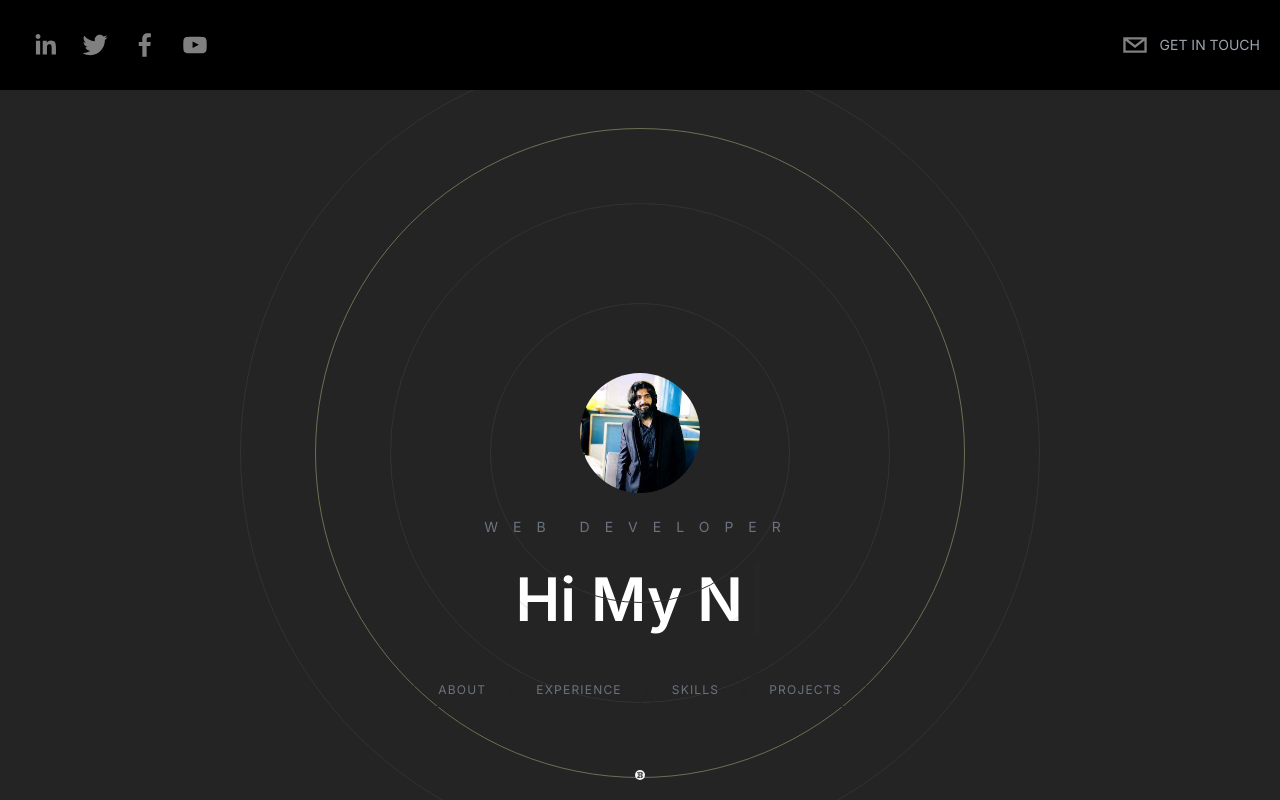
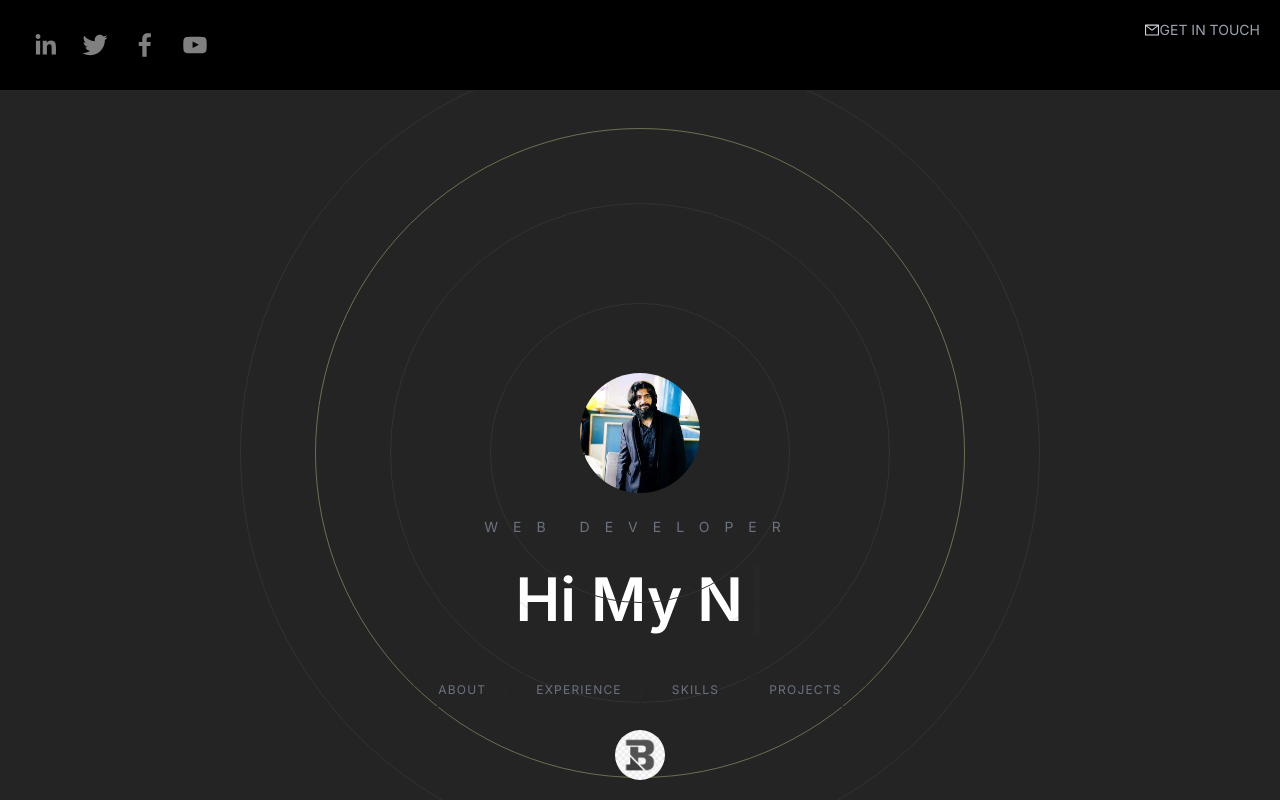
Before and after one commit to bilawal316/CODSOFT, a Next.js app: page / in a window 1280 px wide. Built offline with nearby package versions, Linux system fonts and the light colour scheme.

Commit message:
modified app/components/Footer/footer, app/components/header/header, app/page, package.jason

```diff
--- a/app/components/Footer/footer.js
+++ b/app/components/Footer/footer.js
@@ -12,8 +12,8 @@ const Footer = () => {
             className="rounded-full filter grayscale hover:grayscale-0 cursor-pointer"
             src="/logo.png"
             alt=""
-            width={10}
-            height={10}
+            width={50}
+            height={50}
           />
         </div>
       </Link>
--- a/app/components/header/header.js
+++ b/app/components/header/header.js
@@ -3,6 +3,7 @@ import React from "react";
 import { SocialIcon } from "react-social-icons";
 import { motion } from "framer-motion";
 import Link from "next/link";
+import { AiOutlineMail } from "react-icons/ai";
 
 const Header = () => {
   return (
@@ -39,7 +40,7 @@ const Header = () => {
             transition={{ duration: 1.5 }}
             className="flex flex-row items-center text-gray-300 cursor-pointer"
           >
-            <SocialIcon className="cursor-pointer" network="email" fgColor="gray" bgColor="transparent" />
+            <AiOutlineMail />
             <p className="uppercase hidden md:inline-flex text-sm text-gray-400">Get in Touch</p>
           </motion.div>
         </Link>
```
